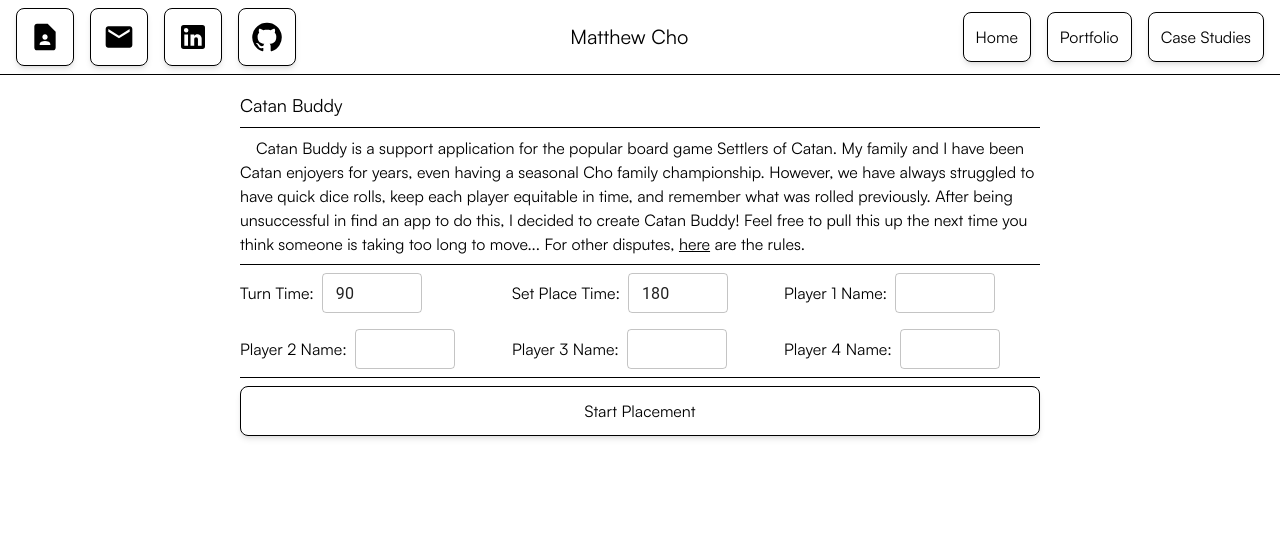
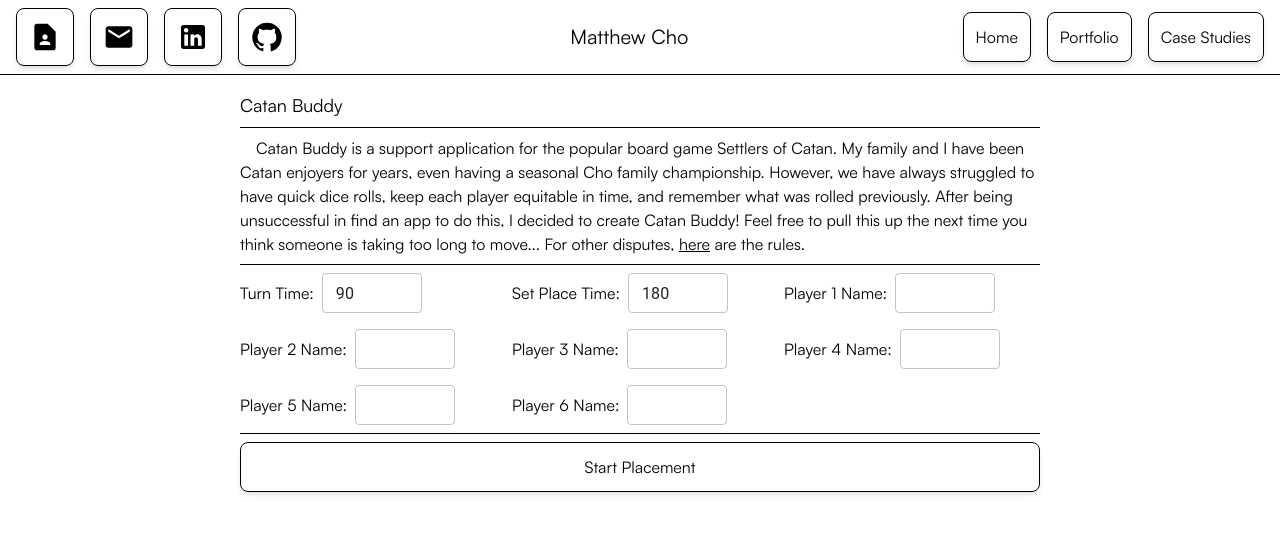
Before and after one commit to mcho9434/frontend-miji, a React (Create React App) app: page /catan-buddy in a window 1280 px wide. Shown: the top 534 px of the page. Built offline with nearby package versions, Linux system fonts and the light colour scheme.

Commit message:
test auto deploy

```diff
--- a/src/pages/CaseStudies/StudiesNavbar.jsx
+++ b/src/pages/CaseStudies/StudiesNavbar.jsx
@@ -4,12 +4,16 @@ import { Link } from "react-router-dom";
 const StudiesNavbar = () => {
   return (
     <div className="flex gap-2 mt-4">
-      <div className="hover:bg-slate-200 shadow-md p-3 border border-black rounded-lg">
-        <Link to="/case-studies/notion">Notion</Link>
-      </div>
-      <div className="hover:bg-slate-200 shadow-md p-3 border border-black rounded-lg">
-        <Link to="/catan-buddy">Catan Buddy</Link>
-      </div>
+      <Link to="/case-studies/notion">
+        <div className="hover:bg-slate-200 shadow-md p-3 border border-black rounded-lg">
+          Notion
+        </div>
+      </Link>
+      <Link to="/catan-buddy">
+        <div className="hover:bg-slate-200 shadow-md p-3 border border-black rounded-lg">
+          Catan Buddy
+        </div>
+      </Link>
     </div>
   );
 };
--- a/src/pages/CatanBuddy/Game.jsx
+++ b/src/pages/CatanBuddy/Game.jsx
@@ -54,6 +54,8 @@ const Game = ({
     playerNames.player2,
     playerNames.player3,
     playerNames.player4,
+    playerNames.player5,
+    playerNames.player6,
   ];
 
   useEffect(() => {
--- a/src/pages/CatanBuddy/Setup.jsx
+++ b/src/pages/CatanBuddy/Setup.jsx
@@ -24,7 +24,9 @@ const Setup = ({
     !!playerNames.player1 &&
     !!playerNames.player2 &&
     !!playerNames.player3 &&
-    !!playerNames.player4;
+    !!playerNames.player4 &&
+    !!playerNames.player5 &&
+    !!playerNames.player6;
 
   const isMobile = useIsMobile();
 
@@ -133,6 +135,32 @@ const Setup = ({
               style={{ width: 100 }}
             />
           </div>
+          <div className="flex items-center">
+            <span className="mr-2">Player 5 Name:</span>
+            <TextField
+              value={playerNames.player4}
+              onChange={(e) => {
+                setPlayerNames((previousNames) => {
+                  return { ...previousNames, player4: e.target.value };
+                });
+              }}
+              size="small"
+              style={{ width: 100 }}
+            />
+          </div>
+          <div className="flex items-center">
+            <span className="mr-2">Player 6 Name:</span>
+            <TextField
+              value={playerNames.player4}
+              onChange={(e) => {
+                setPlayerNames((previousNames) => {
+                  return { ...previousNames, player4: e.target.value };
+                });
+              }}
+              size="small"
+              style={{ width: 100 }}
+            />
+          </div>
         </div>
         <Divider />
         <div
--- a/src/pages/CatanBuddy/index.jsx
+++ b/src/pages/CatanBuddy/index.jsx
@@ -13,6 +13,8 @@ const CatanBuddy = () => {
     player2: "",
     player3: "",
     player4: "",
+    player5: "",
+    player6: "",
   });
 
   const [errorMessage, setErrorMessage] = useState("");
--- a/src/pages/Home/index.jsx
+++ b/src/pages/Home/index.jsx
@@ -16,6 +16,11 @@ const Home = () => {
             MUI components, every part of this website was written from
             scratch(even the dice in Catan Buddy are made with flexbox :D).
           </div>
+          <div className="mt-2 hover:font-bold">
+            <a href="Matthew_Cho_Resume.pdf" target="_blank">
+              Click here for a resume.
+            </a>
+          </div>
         </div>
         <img className="w-1/2 m-auto" src="matt.jpg" alt="CTC RFP" />
       </div>
```
